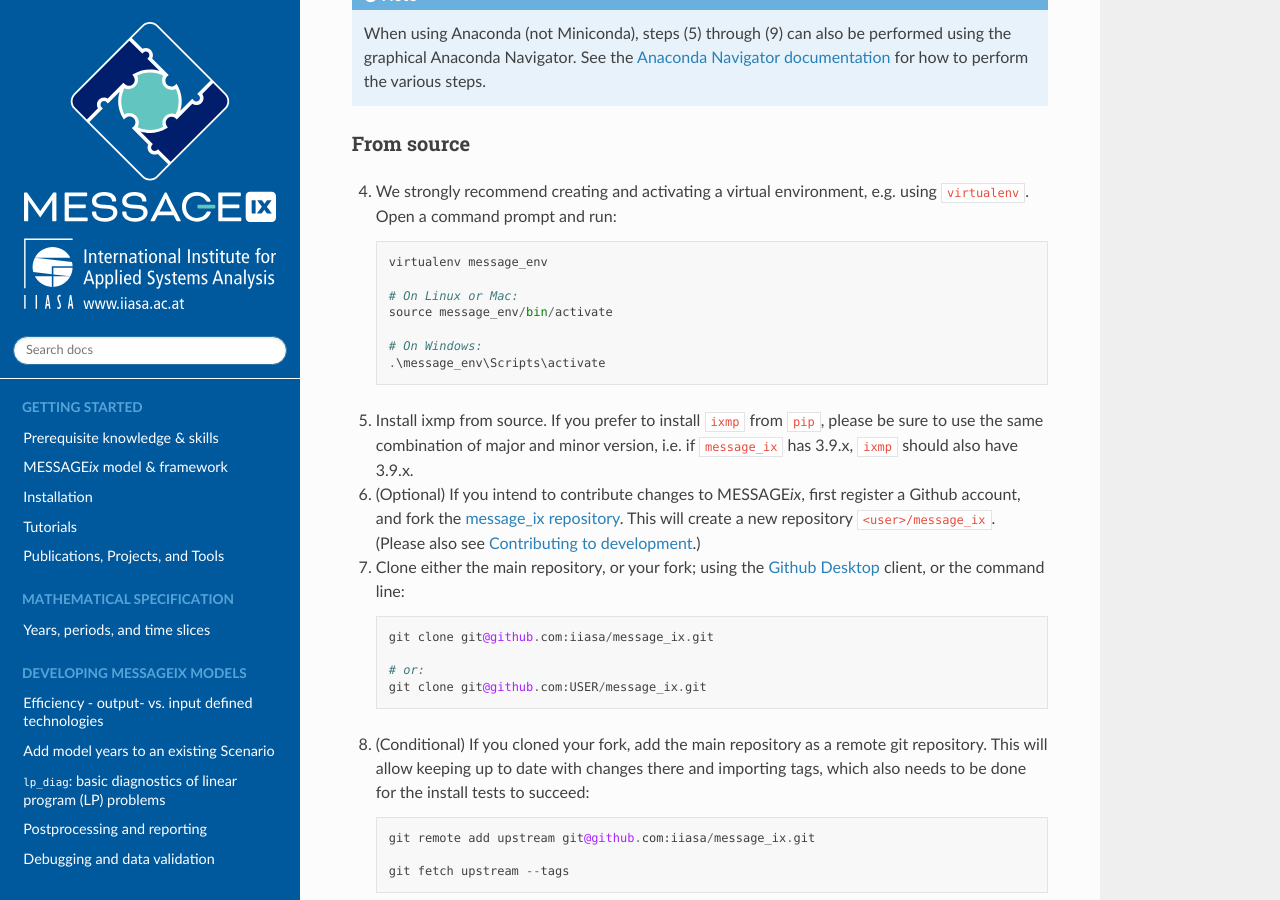
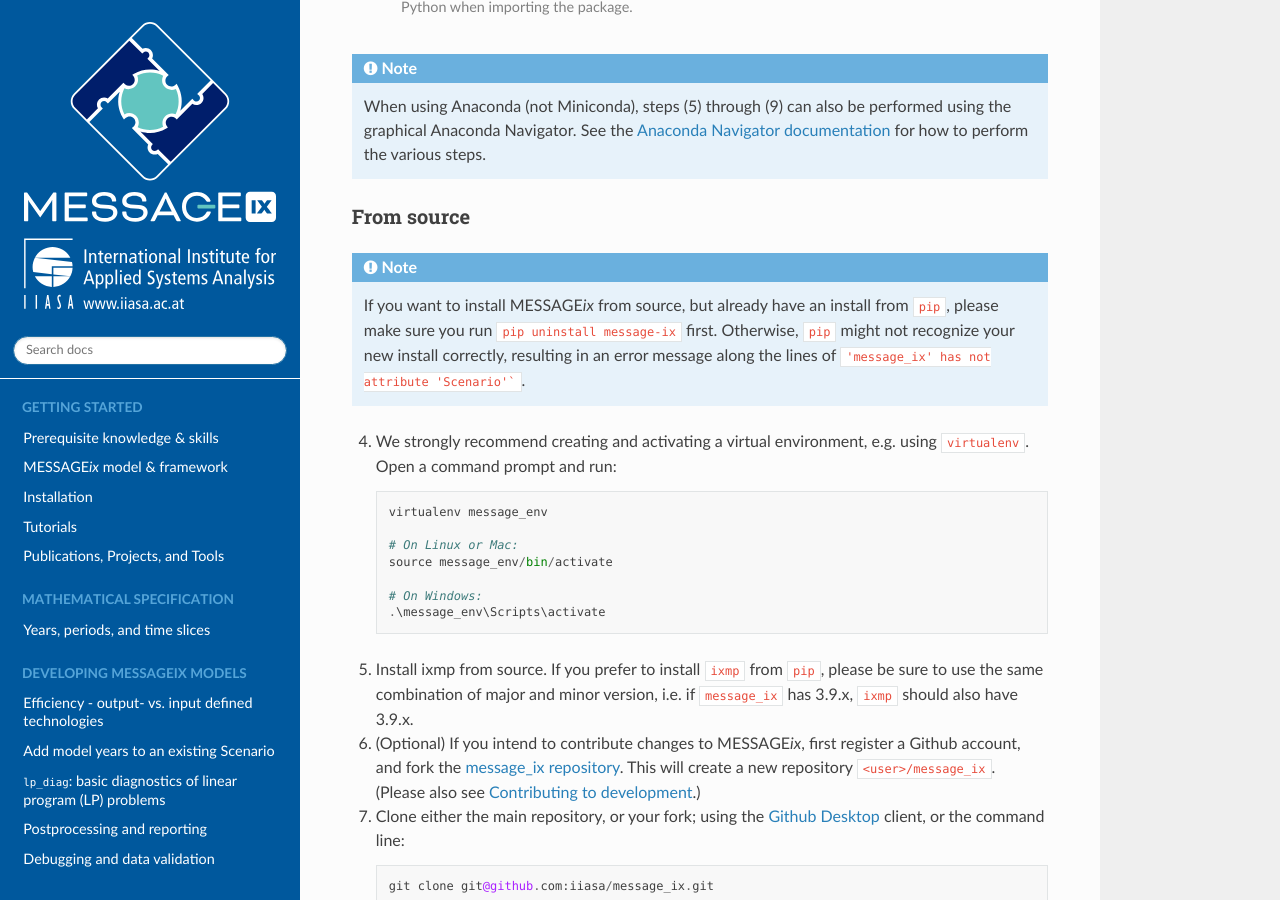
Before and after one commit to iiasa/message_ix, a Sphinx documentation site: the page built from doc/install_full.rst, in a window 1280 px wide and 900 px high, scrolled down 4736 px. Built offline with Sphinx 7.4.7 and the Read the Docs theme 2.0.0, drawn with Linux system fonts in a browser that asks for light colours; pages that are not in the unit, such as notebooks, are missing from menus; the version number could not be read and is left out; some of the changed text lies outside the part shown.

Commit message:
Include note about conda, pip, and editable installs

````diff
--- a/doc/install_full.rst
+++ b/doc/install_full.rst
@@ -105,10 +105,12 @@
 
     pip install message_ix[docs,report,tests,tutorial]
 
-   The ``[docs,report,tests,tutorial]`` extra requirements ensure additional dependencies are installed and can be adapted as desired. [1]_
+   The ``[docs,report,tests,tutorial]`` extra requirements ensure additional dependencies are installed and can be adapted as desired. [2]_
    ``docs`` allows you to build this documentation locally, ``report`` enables you to use the built-in :doc:`reporting <reporting>` functionality, ``tests`` facilitates running our test suite locally, and ``tutorial`` contains everything required for running our :doc:`tutorials <tutorials>`.
 
-.. [1] If using ``zsh``, recall that ``[...]`` is a `glob operator <https://zsh.sourceforge.io/Doc/Release/Expansion.html#Glob-Operators>`__, so the argument to pip must be quoted appropriately: ``pip install -e '.[docs,tests,tutorial]'.
+.. [1] If you intend to use ``pip`` in a venv managed by ``conda``, please read `conda's guide to using pip in a venv <https://docs.conda.io/projects/conda/en/latest/user-guide/tasks/manage-environments.html#using-pip-in-an-environment>`__.
+   In particular, please make sure you use ``conda`` only to install ``pip`` in your venv and then use that specific ``pip`` for all further install commands.
+.. [2] If using ``zsh``, recall that ``[...]`` is a `glob operator <https://zsh.sourceforge.io/Doc/Release/Expansion.html#Glob-Operators>`__, so the argument to pip must be quoted appropriately: ``pip install -e '.[docs,tests,tutorial]'.
 
 
 .. _using-conda:
@@ -167,6 +169,10 @@
 
 From source
 -----------
+
+.. note::
+   If you want to install |MESSAGEix| from source, but already have an install from ``pip``, please make sure you run ``pip uninstall message-ix`` first.
+   Otherwise, ``pip`` might not recognize your new install correctly, resulting in an error message along the lines of ``'message_ix' has not attribute 'Scenario'```.
 
 4. We strongly recommend creating and activating a virtual environment, e.g. using ``virtualenv``. Open a command prompt and run::
 
````
Also changed, not shown: other parts of doc/install_full.rst (+1 -1 lines).
